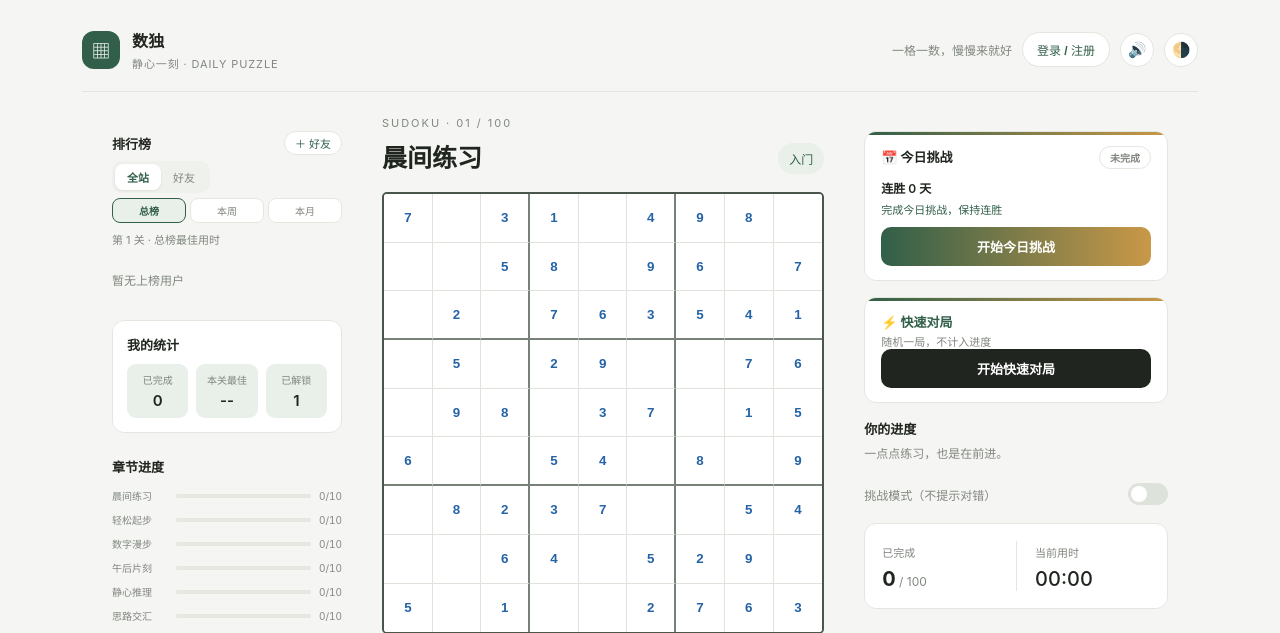
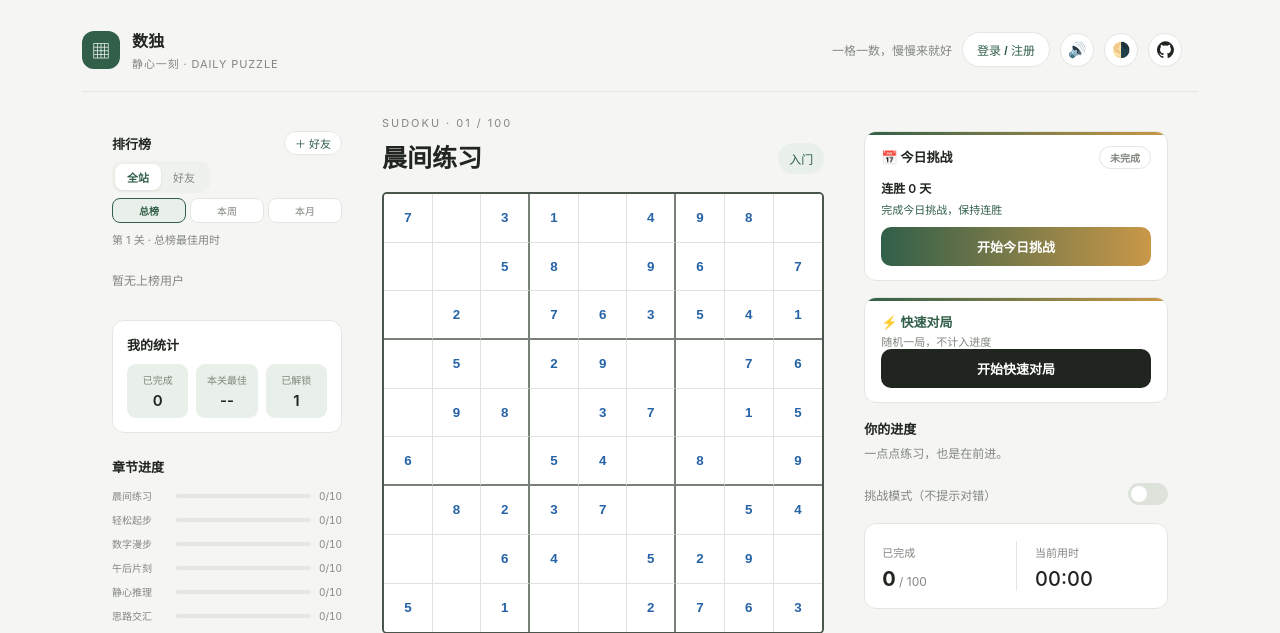
Before and after one commit to foreverycs/sudoku, a PHP site: page / in a window 1280 px wide. Shown: the top 633 px of the page. Run offline with PHP 8.4, Linux system fonts and the light colour scheme; data that the repository does not hold is empty; a stand-in replaces the project's code that opens the database connection; some libraries are stand-ins or nearby versions.

Commit message:
feat: 添加GitHub项目链接

```diff
--- a/index.html
+++ b/index.html
@@ -16,7 +16,7 @@
 </head>
 <body>
 <div class="shell">
-<header class="top"><div class="brand"><div class="mark">▦</div><div><h1>数独</h1><small>静心一刻 · DAILY PUZZLE</small></div></div><div class="top-right"><span class="top-note">一格一数，慢慢来就好</span><div class="user-area"><button class="login-btn" id="login-btn">登录 / 注册</button><button class="user-chip" id="user-chip" style="display:none"><span class="avatar" id="avatar"></span><span class="uname" id="uname"></span><span class="ucaret">›</span></button></div><button class="theme-btn" id="sound" aria-label="切换音效">🔊</button><button class="theme-btn" id="theme" aria-label="切换深浅色主题">🌙</button></div></header>
+<header class="top"><div class="brand"><div class="mark">▦</div><div><h1>数独</h1><small>静心一刻 · DAILY PUZZLE</small></div></div><div class="top-right"><span class="top-note">一格一数，慢慢来就好</span><div class="user-area"><button class="login-btn" id="login-btn">登录 / 注册</button><button class="user-chip" id="user-chip" style="display:none"><span class="avatar" id="avatar"></span><span class="uname" id="uname"></span><span class="ucaret">›</span></button></div><button class="theme-btn" id="sound" aria-label="切换音效">🔊</button><button class="theme-btn" id="theme" aria-label="切换深浅色主题">🌙</button><a class="github-link" href="https://github.com/foreverycs/sudoku" target="_blank" rel="noopener noreferrer" aria-label="GitHub 项目主页" title="GitHub 项目主页"><svg viewBox="0 0 24 24" aria-hidden="true"><path d="M12 .5a12 12 0 0 0-3.79 23.39c.6.11.82-.26.82-.58v-2.05c-3.34.73-4.04-1.61-4.04-1.61-.55-1.39-1.34-1.76-1.34-1.76-1.09-.75.08-.74.08-.74 1.2.09 1.84 1.23 1.84 1.23 1.07 1.83 2.8 1.3 3.48.99.11-.77.42-1.3.76-1.6-2.67-.3-5.47-1.34-5.47-5.95 0-1.31.47-2.38 1.24-3.22-.12-.3-.54-1.52.12-3.17 0 0 1.01-.32 3.3 1.23a11.5 11.5 0 0 1 6 0c2.29-1.55 3.3-1.23 3.3-1.23.66 1.65.24 2.87.12 3.17.77.84 1.24 1.91 1.24 3.22 0 4.62-2.81 5.64-5.49 5.94.43.37.81 1.1.81 2.22v3.29c0 .32.22.69.83.57A12 12 0 0 0 12 .5Z"/></svg></a></div></header>
 <main>
 <aside class="leader">
   <div class="leader-head">
--- a/sudoku.css
+++ b/sudoku.css
@@ -46,10 +46,13 @@ body{margin:0;background:var(--paper);color:var(--ink);font-family:Inter,"PingFa
 .mark{width:38px;height:38px;border-radius:12px;background:var(--green);display:grid;place-items:center;color:var(--card);font-size:19px}
 .brand h1{font-size:16px;margin:0;font-weight:650;letter-spacing:.02em}
 .brand small{display:block;color:var(--muted);font-size:11px;margin-top:3px;letter-spacing:.08em}
-.top-right{display:flex;align-items:center;gap:10px}
+.top-right{display:flex;align-items:center;gap:10px;margin-right:16px}
 .top-note{font-size:12px;color:var(--muted)}
 .theme-btn{width:34px;height:34px;border:1px solid var(--line);background:var(--card);border-radius:50%;cursor:pointer;font-size:15px;display:grid;place-items:center;color:var(--ink);transition:.15s;padding:0}
 .theme-btn:hover{border-color:var(--hover-border)}
+.github-link{width:34px;height:34px;border:1px solid var(--line);background:var(--card);border-radius:50%;display:grid;place-items:center;color:var(--ink);transition:.15s}
+.github-link:hover{border-color:var(--hover-border);color:var(--green)}
+.github-link svg{width:17px;height:17px;fill:currentColor}
 
 main{display:grid;grid-template-columns:230px minmax(330px,540px) 1fr;gap:40px;align-items:start;padding:24px 30px}
 .board-wrap{max-width:520px;width:100%;margin:0 auto}
@@ -308,7 +311,7 @@ main{display:grid;grid-template-columns:230px minmax(330px,540px) 1fr;gap:40px;a
   .shell{width:100%;max-width:100%;padding:18px 14px 30px}
   .top{flex-wrap:nowrap;gap:8px}
   .top-note{display:none}
-  .top-right{margin-left:auto;gap:8px}
+  .top-right{margin-left:auto;margin-right:0;gap:8px}
   .brand{gap:8px}
   .mark{width:30px;height:30px;font-size:15px;border-radius:9px}
   .brand h1{font-size:14px}
--- a/sw.js
+++ b/sw.js
@@ -2,7 +2,7 @@
  * 缓存应用外壳：首屏资源离线可用；API 不缓存（动态数据），断网时游戏核心本地可玩。
  * 版本统一：CACHE 名含版本（发版时 bump 一次），资源 ?v= 从 index.html 动态解析，避免与页面引用不同步。
  */
-const CACHE = 'sudoku-shell-v24';
+const CACHE = 'sudoku-shell-v25';
 
 // 从 index.html 解析当前资源版本号（与页面引用保持一致，免去多处硬编码）
 function buildAssets() {
```
